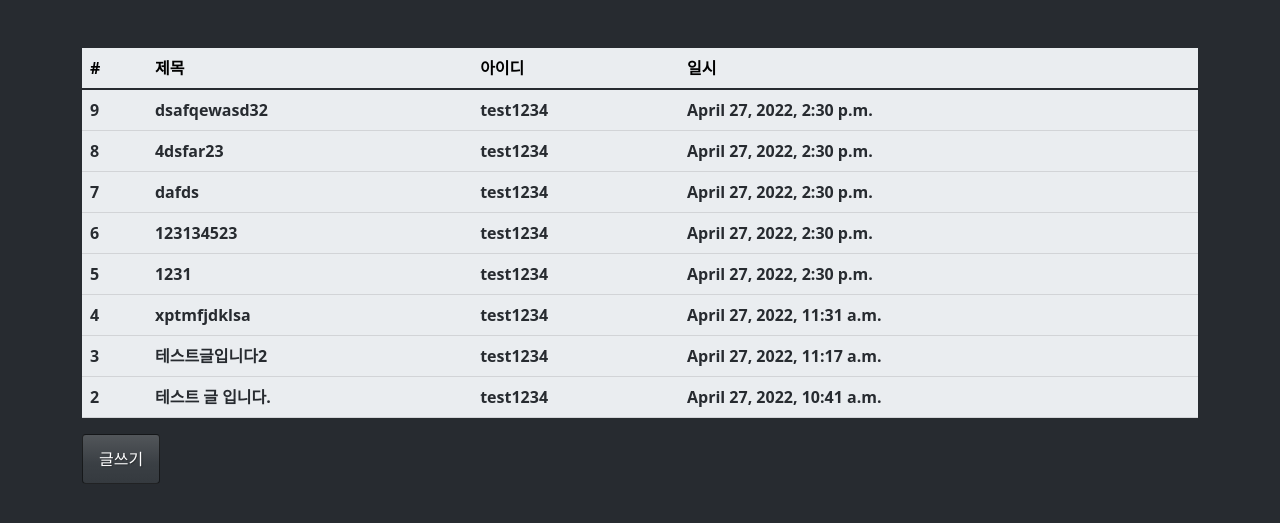
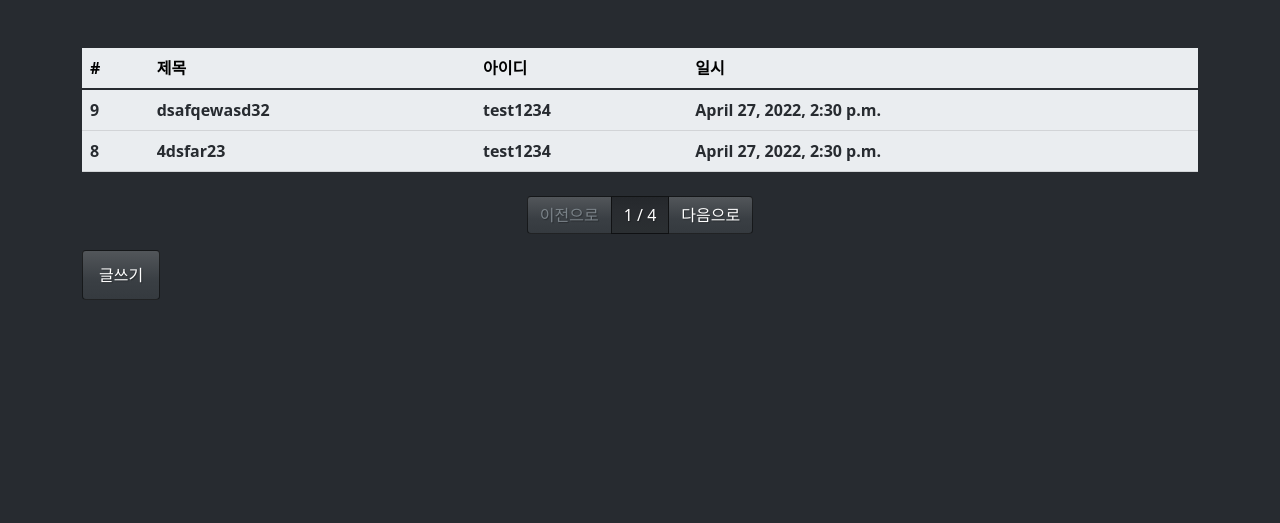
Before and after one commit to aytekin827/django, a Django app: page /board/list/ in a window 1280 px wide. Shown: the top 523 px of the page. Run offline with Django 4.2, Linux system fonts and the light colour scheme; data comes from the database, SQL or seed files in the repository; both versions use the stored data as it was after the commit; lists and menus that the app fills with data are empty; some libraries are stand-ins or nearby versions.

Commit message:
django paginator

```diff
--- a/fc_community/board/templates/board_list.html
+++ b/fc_community/board/templates/board_list.html
@@ -25,6 +25,36 @@
         </table>
     </div>
 </div>
+<div class="row mt-2">
+    <div class="col-12">
+        <nav>
+            <ul class="pagination justify-content-center">
+                {% if boards.has_previous %}
+                <li class="page-item">
+                    <a class="page-link" href="?p={{ boards.previous_page_number }}">이전으로</a>
+                </li>
+                {% else %}
+                <li class="page-item disabled">
+                    <a class="page-link " href="#">이전으로</a>
+                </li>
+                {% endif %}
+                <li class="page-item active">
+                    <a class="page-link" >{{ boards.number}} / {{ boards.paginator.num_pages}}</a>
+                </li>
+                {% if boards.has_next %}
+                <li class="page-item">
+                    <a class="page-link" href="?p={{ boards.next_page_number }}">다음으로</a>
+                </li>
+                {% else %}
+                <li class="page-item disabled">
+                    <a class="page-link " href="#">다음으로</a>
+                </li>
+                {% endif%}
+                </li>
+            </ul>
+        </nav>
+    </div>
+</div>
 <div class="row">
     <div class="col-12">
         <button class="btn btn-primary">글쓰기</button>
--- a/fc_community/board/views.py
+++ b/fc_community/board/views.py
@@ -1,7 +1,8 @@
-from django.http import Http404
 from flask import redirect
 from fcuser.models import Fcuser
+from django.http import Http404
 from django.shortcuts import render, redirect
+from django.core.paginator import Paginator
 from .forms import BoardForm
 from .models import Board
 
@@ -41,5 +42,9 @@ def board_write(request):
     return render(request,'board_write.html',{'form':form})
 
 def board_list(request):
-    boards = Board.objects.all().order_by('-id') # '-'는 역순이라는 뜻
+    all_boards = Board.objects.all().order_by('-id') # '-'는 역순이라는 뜻
+    page = request.GET.get('p',1)
+    paginator = Paginator(all_boards,2)
+
+    boards = paginator.get_page(page)
     return render(request,'board_list.html',{'boards':boards})
--- a/장고명령어.txt
+++ b/장고명령어.txt
@@ -114,3 +114,6 @@ python manage.py migrate 할 때  table already exist 에러 - 블로그 확인,
 
 5-3 예외처리
 	예외처리시 try, except구문 활용
+
+5-4 paginator
+	bootstrap에서 html코드 테그 코드 참고
```
Also changed, not shown: fc_community/db.sqlite3.
